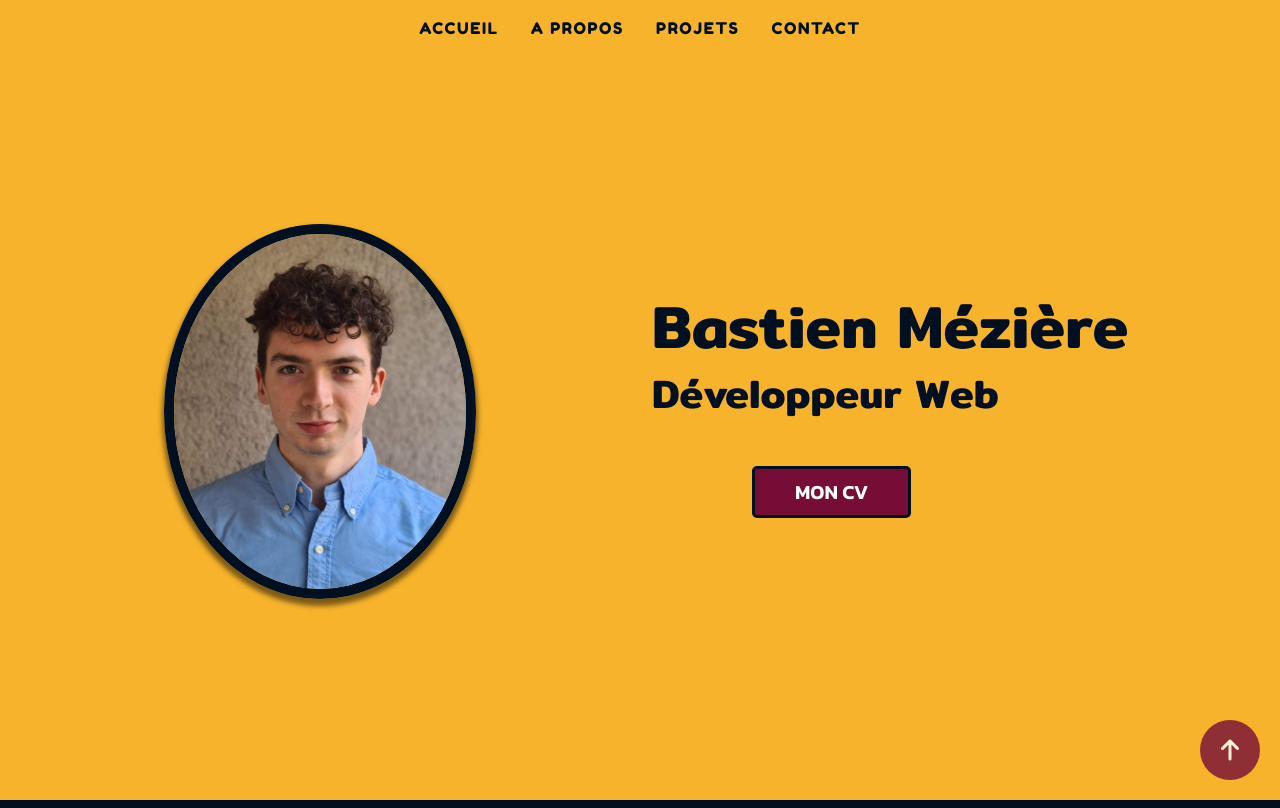
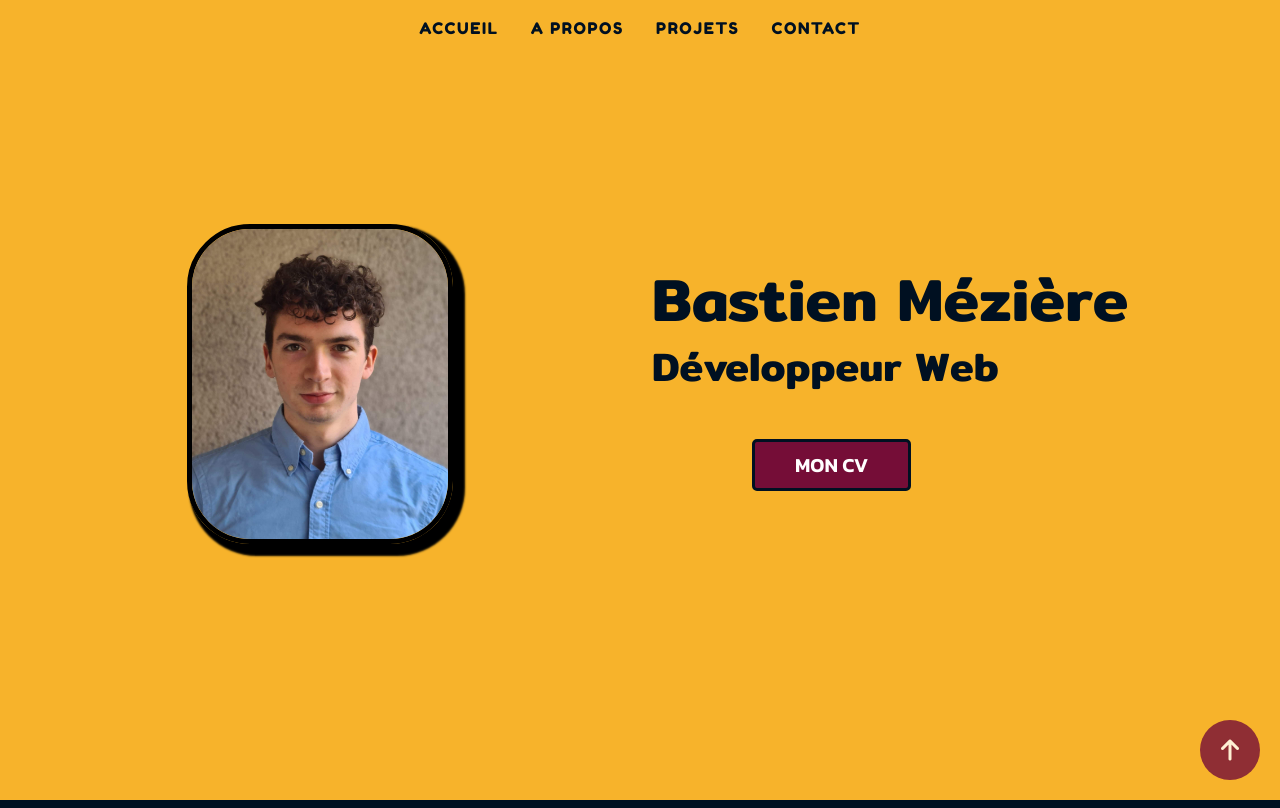
Before and after one commit to Bastien-Meziere/Portfolio-LOCAL, a PHP site: page /Portfolio/ in a window 1280 px wide. Shown: the top 808 px of the page. Run offline with PHP 8.4, Linux system fonts and the light colour scheme; some libraries are stand-ins or nearby versions; some web fonts are replaced.

Commit message:
feat : modification valeur

```diff
--- a/asset/css/style.css
+++ b/asset/css/style.css
@@ -311,10 +311,10 @@ body .fa-solid {
     margin-right: auto;
     margin-left: auto;
     margin-top: 120px;
-    height: 375px;
-    border-radius: 50%;
-    border: 10px solid var(--bleu);
-    box-shadow: 0px 5px 5px 2px rgba(0, 0, 0, 0.5);
+    height: 320px;
+    border-radius: 63px;
+    border: 5px solid var(--textePrimaire, #000);
+    box-shadow: 7px 7px 2px 5px #000;
 }
 
 /* Section A propos */
```
